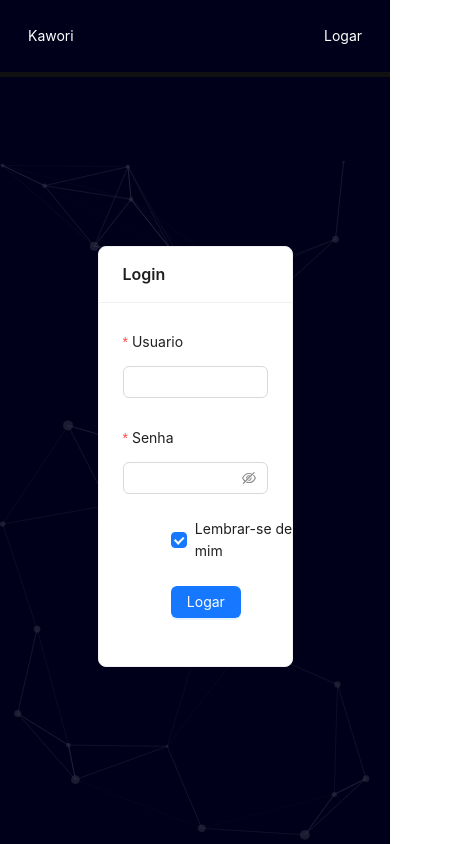
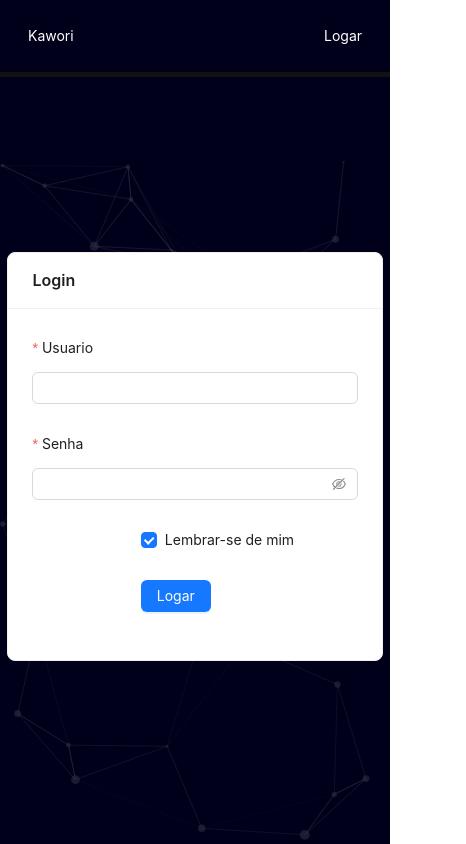
Before and after one commit to ghpm99/kawori-frontend, a Next.js app: page /signin in a window 390 px wide. Shown: the whole page, 466 px wide, since content can reach past the window. Built offline with nearby package versions, Linux system fonts and the light colour scheme; no server answers.

Commit message:
Fix: Remove max-width signin page

```diff
--- a/src/pages/Home.module.scss
+++ b/src/pages/Home.module.scss
@@ -17,9 +17,6 @@
     bottom: 0;
     top: 0;
     z-index: -2;
-    //background-image: linear-gradient(to top, #84d2ff 10%, #00001b 80%);
-    //background-color: #00001b;
-    //background: linear-gradient(-45deg, #00001b,#23a6d5,  #23d5ab);
     background: linear-gradient(0deg, #00001b 30%, #000030, #23a6d5, #23d5ab 80%);
     background-size: 400% 400%;
     animation: gradient 30s ease infinite;
@@ -70,13 +67,10 @@
     align-items: center;
     @media screen and (max-width: 1100px) {
         flex-direction: column;
-        //justify-content: center;
-        //flex-wrap: wrap;
     }
 }
 
 .signup-form {
-    //width: 300px;
     padding: 16px;
     background-color: white;
     border-radius: 6px;
--- a/src/pages/signin/Signin.module.scss
+++ b/src/pages/signin/Signin.module.scss
@@ -3,3 +3,10 @@
     text-align: center;
     margin-bottom: 14px;
 }
+
+.card-signin{
+    max-width: 50%;
+    @media screen and (max-width: 600px) {
+        max-width: none;
+    }
+}
--- a/src/pages/signin/index.tsx
+++ b/src/pages/signin/index.tsx
@@ -1,105 +1,115 @@
-import { Button, Card, Checkbox, Form, Input, Layout } from 'antd'
-import { signIn } from 'next-auth/react'
-import Router from 'next/router'
-import { useCallback, useState } from 'react'
-import Particles from 'react-tsparticles'
-import { loadFull } from 'tsparticles'
-import { Engine, ISourceOptions } from 'tsparticles-engine'
+import { Button, Card, Checkbox, Form, Input, Layout } from "antd";
+import { signIn } from "next-auth/react";
+import Router from "next/router";
+import { useCallback, useState } from "react";
+import Particles from "react-tsparticles";
+import { loadFull } from "tsparticles";
+import { Engine, ISourceOptions } from "tsparticles-engine";
 
-import particlesOptions from '../../../public/particles.json'
-import MenuHeader from '../../components/menuHeader'
-import styles from './Signin.module.scss'
-
+import particlesOptions from "../../../public/particles.json";
+import MenuHeader from "../../components/menuHeader";
+import styles from "./Signin.module.scss";
 
 const { Content } = Layout;
 
 export default function LoginPage() {
-
-    const [error, setError] = useState(false)
+    const [error, setError] = useState(false);
 
     const particlesInit = useCallback(async (engine: Engine) => {
         await loadFull(engine);
     }, []);
 
     const onFinish = (values: any) => {
-        signIn(
-            'credentials',
-            {
-                username: values.username,
-                password: values.password,
-                redirect: false
-            }).then(e => {
+        signIn("credentials", {
+            username: values.username,
+            password: values.password,
+            redirect: false,
+        })
+            .then((e) => {
                 if (e?.status !== 200) {
-                    setError(true)
+                    setError(true);
                 } else {
-                   Router.push('/admin/user')
+                    Router.push("/admin/user");
                 }
-            }).catch(err => {
-                console.log('error', err)
-                setError(true)
             })
+            .catch((err) => {
+                console.log("error", err);
+                setError(true);
+            });
     };
 
     const onFinishFailed = (errorInfo: any) => {
-        console.log('Failed:', errorInfo);
+        console.log("Failed:", errorInfo);
     };
 
     return (
-        <Layout style={ {
-            minHeight: '100vh',
-            backgroundColor: 'rgb(0, 0, 27, 0.8)',
-        } }>
+        <Layout
+            style={{
+                minHeight: "100vh",
+                backgroundColor: "rgb(0, 0, 27, 0.8)",
+            }}>
             <MenuHeader />
             <Content>
-                <Layout style={ {
-                    width: '100vw',
-                    height: '90vh',
-                    display: 'flex',
-                    flexDirection: 'row',
-                    justifyContent: 'center',
-                    alignItems: 'center',
-                    backgroundColor: 'rgb(0, 0, 27, 0)',
-                } }>
-                    <div style={ { maxWidth: '50%' } }>
-                        <Card title='Login'>
+                <Layout
+                    style={{
+                        width: "100vw",
+                        height: "90vh",
+                        display: "flex",
+                        flexDirection: "row",
+                        justifyContent: "center",
+                        alignItems: "center",
+                        backgroundColor: "rgb(0, 0, 27, 0)",
+                    }}>
+                    <div className={styles["card-signin"]}>
+                        <Card title="Login">
                             <Form
                                 name="basic"
-                                labelCol={ { span: 8 } }
-                                wrapperCol={ { span: 16 } }
-                                initialValues={ { remember: true } }
-                                onFinish={ onFinish }
-                                onFinishFailed={ onFinishFailed }
-                                autoComplete="off"
-                            >
-                                {
-                                    error &&
-                                    <div className={ styles['error'] }>
+                                labelCol={{ span: 8 }}
+                                wrapperCol={{ span: 16 }}
+                                initialValues={{ remember: true }}
+                                onFinish={onFinish}
+                                onFinishFailed={onFinishFailed}
+                                autoComplete="off">
+                                {error && (
+                                    <div className={styles["error"]}>
                                         Usuario ou senha incorretos
                                     </div>
-                                }
-
+                                )}
 
                                 <Form.Item
                                     label="Usuario"
                                     name="username"
-                                    rules={ [{ required: true, message: 'Por favor insira seu usuario!' }] }
-                                >
+                                    rules={[
+                                        {
+                                            required: true,
+                                            message:
+                                                "Por favor insira seu usuario!",
+                                        },
+                                    ]}>
                                     <Input />
                                 </Form.Item>
 
                                 <Form.Item
                                     label="Senha"
                                     name="password"
-                                    rules={ [{ required: true, message: 'Por favor insira sua senha!' }] }
-                                >
+                                    rules={[
+                                        {
+                                            required: true,
+                                            message:
+                                                "Por favor insira sua senha!",
+                                        },
+                                    ]}>
                                     <Input.Password />
                                 </Form.Item>
 
-                                <Form.Item name="remember" valuePropName="checked" wrapperCol={ { offset: 8, span: 16 } }>
+                                <Form.Item
+                                    name="remember"
+                                    valuePropName="checked"
+                                    wrapperCol={{ offset: 8, span: 16 }}>
                                     <Checkbox>Lembrar-se de mim</Checkbox>
                                 </Form.Item>
 
-                                <Form.Item wrapperCol={ { offset: 8, span: 16 } }>
+                                <Form.Item wrapperCol={{ offset: 8, span: 16 }}>
                                     <Button type="primary" htmlType="submit">
                                         Logar
                                     </Button>
@@ -109,8 +119,10 @@ export default function LoginPage() {
                     </div>
                 </Layout>
             </Content>
-            <Particles options={ particlesOptions as ISourceOptions } init={ particlesInit } />
+            <Particles
+                options={particlesOptions as ISourceOptions}
+                init={particlesInit}
+            />
         </Layout>
-
-    )
+    );
 }
```
